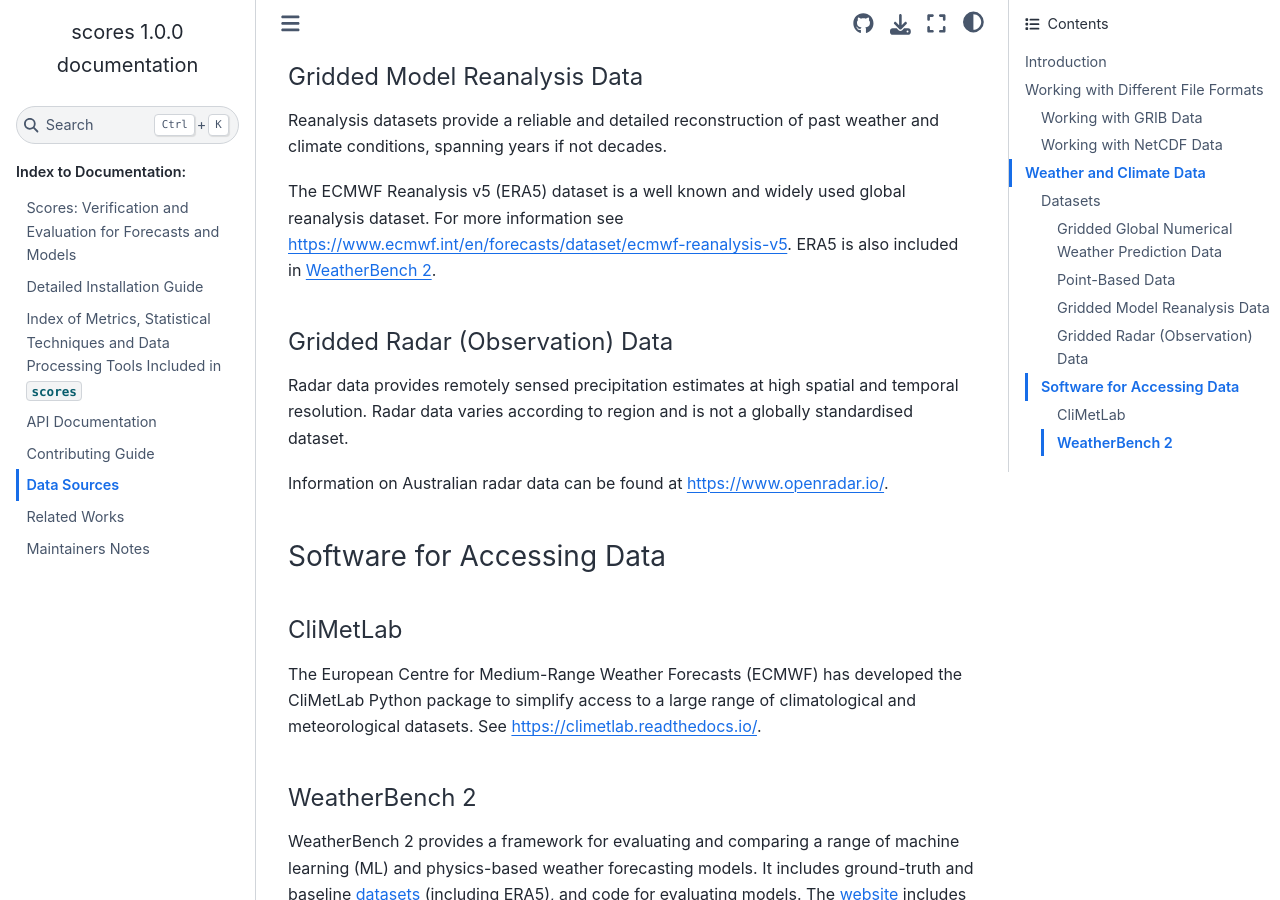
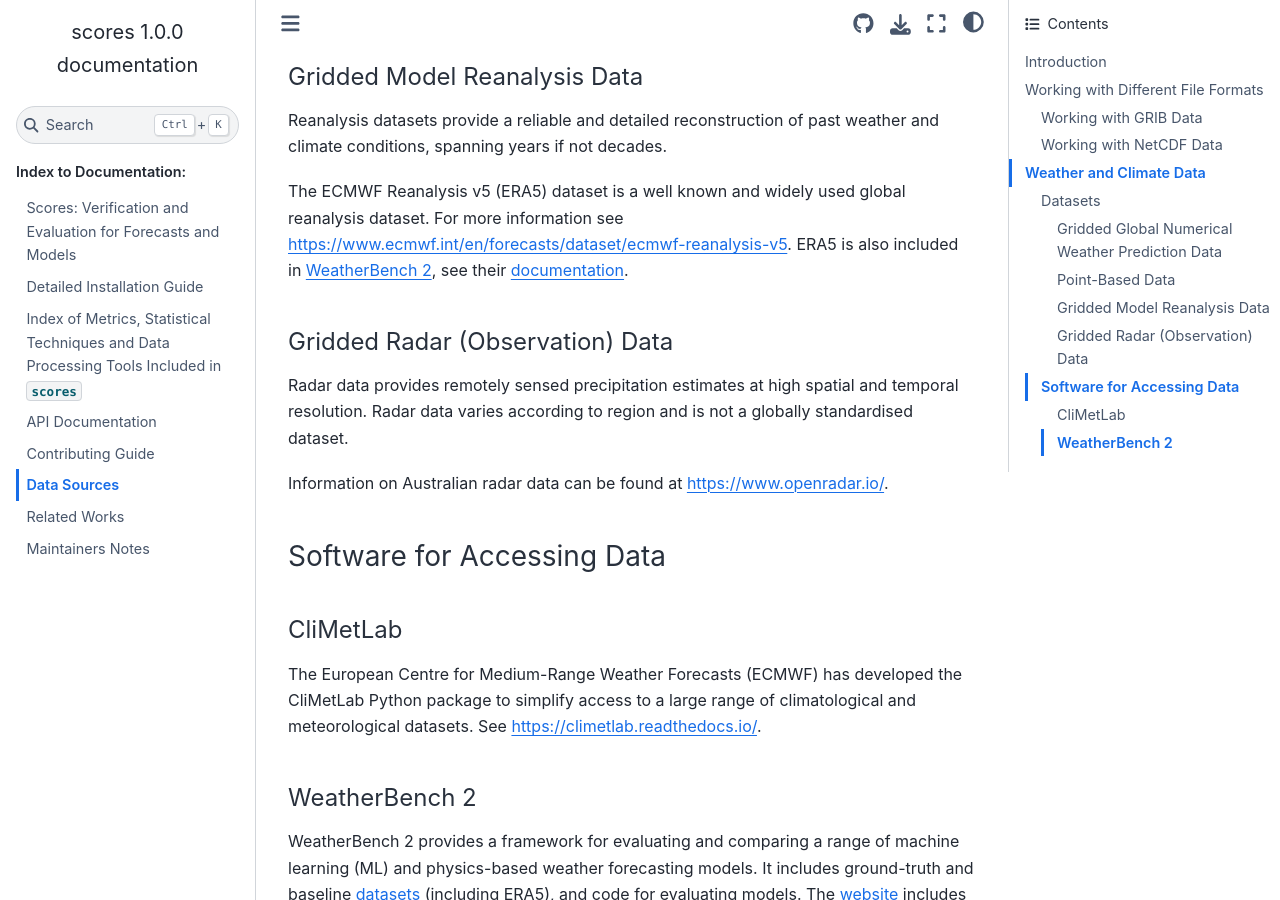
Before and after one commit to nci/scores, a Sphinx documentation site: the page built from docs/data.md, in a window 1280 px wide and 900 px high, scrolled down 1818 px. Built offline with Sphinx 7.4.7 and the Sphinx Book theme 1.1.4, drawn with Linux system fonts in a browser that asks for light colours; pages that are not in the unit, such as notebooks, are missing from menus.

Commit message:
In Gridded Model Reanalysis Data section added additional link

```diff
--- a/docs/data.md
+++ b/docs/data.md
@@ -47,7 +47,7 @@ The NOAA Integrated Surface Database (ISD) provides hourly point-based (*in-situ
 
 Reanalysis datasets provide a reliable and detailed reconstruction of past weather and climate conditions, spanning years if not decades.
 
-The ECMWF Reanalysis v5 (ERA5) dataset is a well known and widely used global reanalysis dataset. For more information see [https://www.ecmwf.int/en/forecasts/dataset/ecmwf-reanalysis-v5](https://www.ecmwf.int/en/forecasts/dataset/ecmwf-reanalysis-v5). ERA5 is also included in [WeatherBench 2](https://sites.research.google/weatherbench/).
+The ECMWF Reanalysis v5 (ERA5) dataset is a well known and widely used global reanalysis dataset. For more information see [https://www.ecmwf.int/en/forecasts/dataset/ecmwf-reanalysis-v5](https://www.ecmwf.int/en/forecasts/dataset/ecmwf-reanalysis-v5). ERA5 is also included in [WeatherBench 2](https://sites.research.google/weatherbench/), see their [documentation](https://weatherbench2.readthedocs.io/en/latest/data-guide.html#era5).
 
 #### Gridded Radar (Observation) Data
 
```
